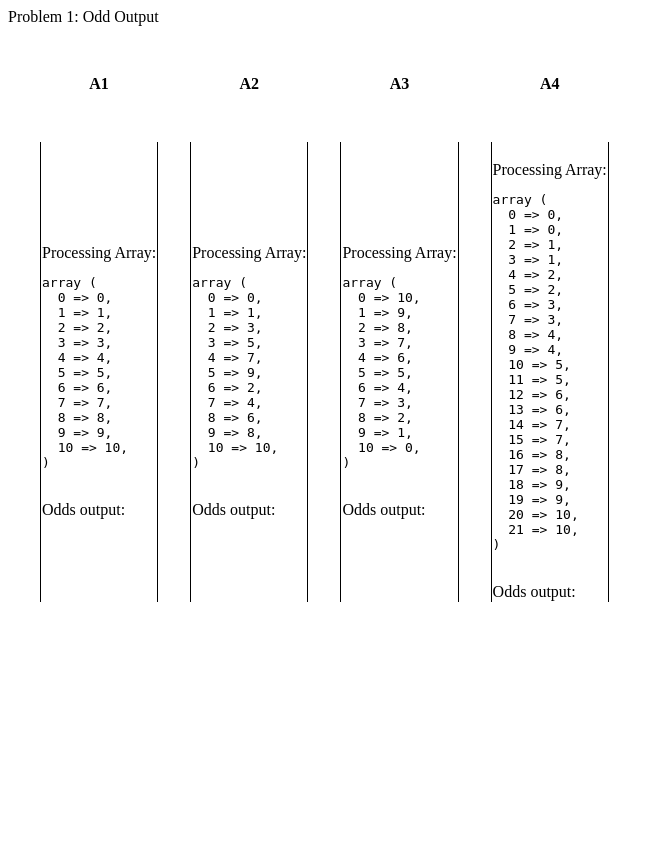
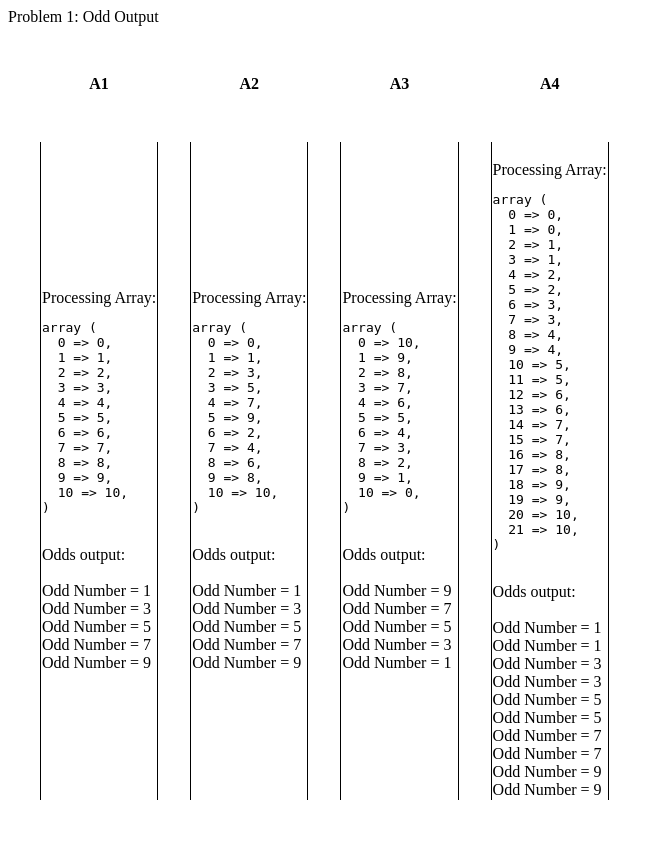
Before and after one commit to loejeu/IT202-451-Simple-Shop, a PHP site: page /M2/problem1.php in a window 1280 px wide. Shown: the whole page, without its empty margins (0-664 px from the left). Before the commit the page ends 602 px from the top, so only its background shows below. Run offline with PHP 8.4, Linux system fonts and the light colour scheme.

Commit message:
working on problem 1

```diff
--- a/public_html/M2/problem1.php
+++ b/public_html/M2/problem1.php
@@ -8,6 +8,11 @@ function processArray($arr) {
     echo "<br>Odds output:<br>";
     //note: use the $arr variable to iterate over, don't directly touch $a1-$a4
     //TODO add logic here to echo out only odd values
+    for($i = 0; $i < sizeof($arr); $i++) {
+        if($arr[$i] % 2 == 1) {
+            echo "<br>" . "Odd Number = " . $arr[$i];
+        }
+    }
 
 }
 echo "Problem 1: Odd Output<br>";
```
